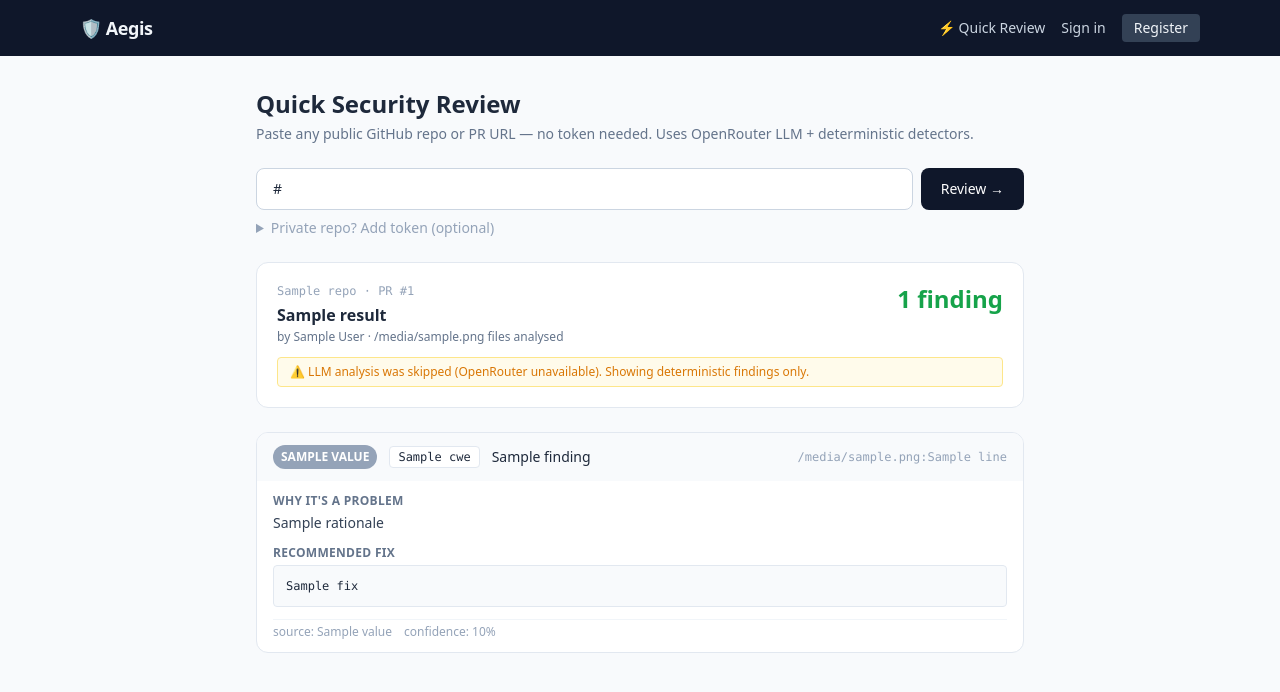
After one commit to KhokhlovKirill/stellar-hackathon-code-reviewer, a FastAPI app: template aegis/web/templates/review.html in a window 1280 px wide. The commit adds this page. Shown: the top 692 px of the page. Run offline with FastAPI, Linux system fonts and the light colour scheme; the template is opened without the code that fills it: most values are stand-ins (such as "Sample title", 1, 10 or a date in 2020); parts of the project's set-up code (start-up, migrations or seed data) failed here and were passed over; some libraries are stand-ins or nearby versions.

Commit message:
add pull-mode scanner: paste any GitHub URL, no webhook/ngrok needed
- /review page: paste public repo URL or PR link, get results instantly
- No token required for public repos; optional token for private
- aegis/pipeline/simple_scan.py: fetch PR diff via /files API, run
  deterministic + LLM (OpenRouter deepseek/claude-sonnet-4.6)
- Graceful degradation: shows deterministic findings if LLM unavailable
- Updated LLM router: strict_schema=False for cloud models (broader compat)
- Navbar: Quick Review accessible without login
- .env: OpenRouter key + deepseek/claude-sonnet-4.6 model config
- Verified live: 98 findings on Nikita56792/Don PR#1 (CWE-798 secrets)

Note: OpenRouter requires privacy settings configured at
openrouter.ai/settings/privacy for LLM tier to activate

Co-Authored-By: Claude Sonnet 4.6 <noreply@anthropic.com>

```diff
--- a/aegis/llm/router.py
+++ b/aegis/llm/router.py
@@ -40,7 +40,7 @@ class LLMRouter:
                 base_url=s.openrouter_base_url,
                 model=s.openrouter_generalist_model,
                 api_key=s.openrouter_api_key,
-                strict_schema=True,
+                strict_schema=False,  # deepseek / qwen don't support json_schema format
                 extra_headers={"HTTP-Referer": "https://aegis.local", "X-Title": "Aegis"},
             ),
             "cloud-judge": OpenAICompatibleClient(
@@ -48,7 +48,7 @@ class LLMRouter:
                 base_url=s.openrouter_base_url,
                 model=s.openrouter_judge_model,
                 api_key=s.openrouter_api_key,
-                strict_schema=True,
+                strict_schema=False,  # use prompt-based JSON for reliability across models
                 extra_headers={"HTTP-Referer": "https://aegis.local", "X-Title": "Aegis"},
             ),
         }
--- a/aegis/web/templates/base.html
+++ b/aegis/web/templates/base.html
@@ -7,21 +7,27 @@
   <script src="https://cdn.tailwindcss.com"></script>
 </head>
 <body class="h-full text-slate-800">
-  {% if user %}
   <nav class="bg-slate-900 text-slate-100">
     <div class="mx-auto max-w-6xl px-4 h-14 flex items-center justify-between">
-      <a href="/dashboard" class="font-semibold tracking-tight text-lg">
+      <a href="{% if user %}/dashboard{% else %}/review{% endif %}"
+         class="font-semibold tracking-tight text-lg">
         🛡️ Aegis
       </a>
       <div class="flex items-center gap-4 text-sm">
+        <a href="/review" class="hover:text-white text-slate-300">⚡ Quick Review</a>
+        {% if user %}
         <a href="/dashboard" class="hover:text-white text-slate-300">Projects</a>
         <span class="text-slate-400">{{ user.email }}</span>
         <a href="/logout"
            class="rounded bg-slate-700 px-3 py-1 hover:bg-slate-600">Log out</a>
+        {% else %}
+        <a href="/login" class="hover:text-white text-slate-300">Sign in</a>
+        <a href="/register"
+           class="rounded bg-slate-700 px-3 py-1 hover:bg-slate-600">Register</a>
+        {% endif %}
       </div>
     </div>
   </nav>
-  {% endif %}
   <main class="mx-auto max-w-6xl px-4 py-8">
     {% block content %}{% endblock %}
   </main>
--- /dev/null
+++ b/aegis/web/templates/review.html
@@ -0,0 +1,180 @@
+{% extends "base.html" %}
+{% block title %}Quick Review{% endblock %}
+{% block content %}
+
+<div class="max-w-3xl mx-auto space-y-6">
+
+  <!-- Header -->
+  <div>
+    <h1 class="text-2xl font-semibold">Quick Security Review</h1>
+    <p class="text-sm text-slate-500 mt-1">
+      Paste any public GitHub repo or PR URL — no token needed.
+      Uses OpenRouter LLM + deterministic detectors.
+    </p>
+  </div>
+
+  <!-- Form -->
+  <form method="post" action="/review" class="space-y-2">
+    <div class="flex gap-2">
+      <input name="repo_url" value="{{ url }}" required
+             placeholder="https://github.com/owner/repo  or  .../pull/123"
+             class="flex-1 rounded-lg border border-slate-300 px-4 py-2.5
+                    text-sm focus:outline-none focus:ring-2 focus:ring-slate-400">
+      <button type="submit"
+              class="rounded-lg bg-slate-900 text-white px-5 py-2.5
+                     font-medium text-sm hover:bg-slate-800 whitespace-nowrap">
+        Review →
+      </button>
+    </div>
+    <details class="text-sm">
+      <summary class="text-slate-400 cursor-pointer hover:text-slate-600 select-none">
+        Private repo? Add token (optional)
+      </summary>
+      <div class="mt-2">
+        <input name="token" type="password"
+               placeholder="ghp_xxxx  (needs: repo + pull_requests read)"
+               class="w-full rounded-lg border border-slate-300 px-4 py-2
+                      text-sm focus:outline-none focus:ring-2 focus:ring-slate-400">
+        <p class="text-xs text-slate-400 mt-1">
+          Token is used only for this request — never stored.
+        </p>
+      </div>
+    </details>
+  </form>
+
+  {% if error %}
+  <div class="bg-red-50 border border-red-200 text-red-700 rounded-lg px-4 py-3 text-sm">
+    {{ error }}
+  </div>
+  {% endif %}
+
+  {% if result %}
+  <!-- PR header -->
+  <div class="bg-white rounded-xl border border-slate-200 p-5">
+    <div class="flex items-start justify-between gap-4">
+      <div class="min-w-0">
+        <p class="text-xs text-slate-400 font-mono mb-1">{{ result.repo }} · PR #{{ result.pr_number }}</p>
+        <a href="{{ result.pr_url }}" target="_blank"
+           class="text-base font-semibold hover:underline">{{ result.pr_title }}</a>
+        <p class="text-xs text-slate-500 mt-0.5">by {{ result.pr_author }} · {{ result.files_scanned }} files analysed</p>
+      </div>
+      {% set total = result.findings | length %}
+      {% set crit = result.findings | selectattr("severity", "equalto", "critical") | list | length %}
+      {% set high = result.findings | selectattr("severity", "equalto", "high") | list | length %}
+      {% set med  = result.findings | selectattr("severity", "equalto", "medium") | list | length %}
+      {% set low  = result.findings | selectattr("severity", "equalto", "low")  | list | length %}
+      <div class="text-right shrink-0">
+        <p class="text-2xl font-bold {% if crit > 0 %}text-red-600{% elif high > 0 %}text-orange-500{% elif med > 0 %}text-yellow-600{% else %}text-green-600{% endif %}">
+          {{ total }} finding{% if total != 1 %}s{% endif %}
+        </p>
+        <div class="flex gap-1 mt-1 justify-end text-xs">
+          {% if crit %}<span class="bg-red-100 text-red-700 px-2 py-0.5 rounded-full">{{ crit }} critical</span>{% endif %}
+          {% if high %}<span class="bg-orange-100 text-orange-700 px-2 py-0.5 rounded-full">{{ high }} high</span>{% endif %}
+          {% if med %}<span class="bg-yellow-100 text-yellow-700 px-2 py-0.5 rounded-full">{{ med }} medium</span>{% endif %}
+          {% if low %}<span class="bg-slate-100 text-slate-600 px-2 py-0.5 rounded-full">{{ low }} low</span>{% endif %}
+          {% if total == 0 %}<span class="bg-green-100 text-green-700 px-2 py-0.5 rounded-full">✓ Clean</span>{% endif %}
+        </div>
+      </div>
+    </div>
+
+    {% if result.degraded %}
+    <p class="mt-3 text-xs text-amber-600 bg-amber-50 border border-amber-200 rounded px-3 py-1.5">
+      ⚠ LLM analysis was skipped (OpenRouter unavailable). Showing deterministic findings only.
+    </p>
+    {% endif %}
+  </div>
+
+  {% if result.findings %}
+  <!-- Findings list -->
+  <div class="space-y-3">
+    {% for f in result.findings %}
+    {% set sev = f.severity.value if f.severity.value is defined else f.severity %}
+    <div class="bg-white rounded-xl border overflow-hidden
+      {% if sev == 'critical' %}border-red-300
+      {% elif sev == 'high' %}border-orange-300
+      {% elif sev == 'medium' %}border-yellow-300
+      {% else %}border-slate-200{% endif %}">
+
+      <!-- Finding header -->
+      <div class="flex items-center gap-3 px-4 py-3
+        {% if sev == 'critical' %}bg-red-50
+        {% elif sev == 'high' %}bg-orange-50
+        {% elif sev == 'medium' %}bg-yellow-50
+        {% else %}bg-slate-50{% endif %}">
+        <span class="text-xs font-semibold rounded-full px-2 py-1
+          {% if sev == 'critical' %}bg-red-600 text-white
+          {% elif sev == 'high' %}bg-orange-500 text-white
+          {% elif sev == 'medium' %}bg-yellow-500 text-white
+          {% else %}bg-slate-400 text-white{% endif %}">
+          {{ sev | upper }}
+        </span>
+        {% if f.cwe %}
+        <span class="text-xs font-mono bg-white border border-slate-200 px-2 py-0.5 rounded">
+          {{ f.cwe }}
+        </span>
+        {% endif %}
+        <span class="font-medium text-sm">{{ f.title }}</span>
+        <span class="ml-auto text-xs text-slate-400 font-mono">
+          {{ f.file }}{% if f.line %}:{{ f.line }}{% endif %}
+        </span>
+      </div>
+
+      <!-- Finding body -->
+      <div class="px-4 py-3 space-y-3 text-sm">
+        {% if f.rationale %}
+        <div>
+          <p class="text-xs font-semibold text-slate-500 uppercase tracking-wide mb-1">Why it's a problem</p>
+          <p class="text-slate-700">{{ f.rationale }}</p>
+        </div>
+        {% endif %}
+        {% if f.fix %}
+        <div>
+          <p class="text-xs font-semibold text-slate-500 uppercase tracking-wide mb-1">Recommended fix</p>
+          <pre class="bg-slate-50 border border-slate-200 rounded p-3 text-xs overflow-x-auto whitespace-pre-wrap">{{ f.fix }}</pre>
+        </div>
+        {% endif %}
+        <div class="flex items-center gap-3 text-xs text-slate-400 pt-1 border-t border-slate-100">
+          <span>source: {{ f.source.value if f.source.value is defined else f.source }}</span>
+          <span>confidence: {{ "%.0f" | format(f.confidence * 100) }}%</span>
+        </div>
+      </div>
+    </div>
+    {% endfor %}
+  </div>
+
+  {% else %}
+  <div class="bg-green-50 border border-green-200 rounded-xl p-6 text-center">
+    <p class="text-2xl mb-2">✅</p>
+    <p class="font-semibold text-green-800">No security issues found</p>
+    <p class="text-sm text-green-600 mt-1">
+      Deterministic detectors and LLM analysis found nothing suspicious in this PR.
+    </p>
+  </div>
+  {% endif %}
+
+  {% endif %}
+
+  <!-- Examples if no result -->
+  {% if not result and not error %}
+  <div class="bg-slate-50 rounded-xl border border-dashed border-slate-300 p-6">
+    <p class="text-sm font-medium text-slate-600 mb-3">Examples to try:</p>
+    <div class="space-y-2 text-sm">
+      <div class="flex items-center gap-2">
+        <span class="text-slate-400">→</span>
+        <code class="text-slate-700">https://github.com/Nikita56792/Don</code>
+        <span class="text-slate-400 text-xs">(scans latest PR)</span>
+      </div>
+      <div class="flex items-center gap-2">
+        <span class="text-slate-400">→</span>
+        <code class="text-slate-700">https://github.com/owner/repo/pull/42</code>
+        <span class="text-slate-400 text-xs">(scans specific PR)</span>
+      </div>
+    </div>
+    <p class="text-xs text-slate-400 mt-4">
+      No token needed for public repositories. Rate limit: 60 GitHub API calls/hour per IP.
+    </p>
+  </div>
+  {% endif %}
+
+</div>
+{% endblock %}
```
Also changed, not shown: aegis/pipeline/simple_scan.py (added, +284 -0 lines), aegis/web/routes.py (+29 -0 lines).
